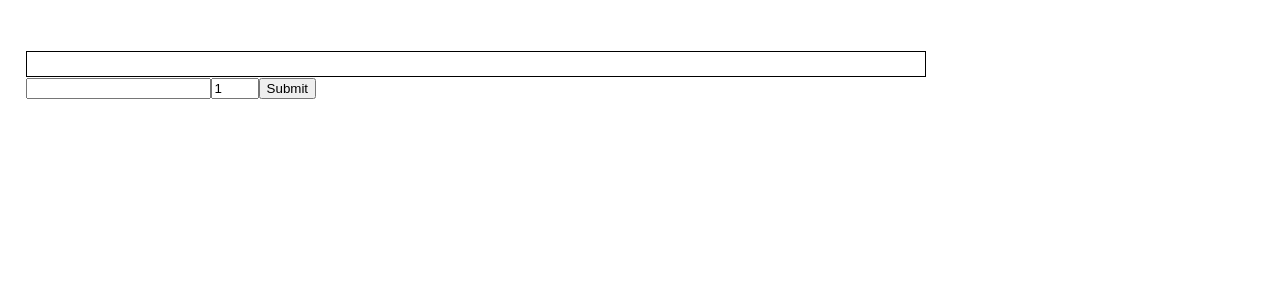
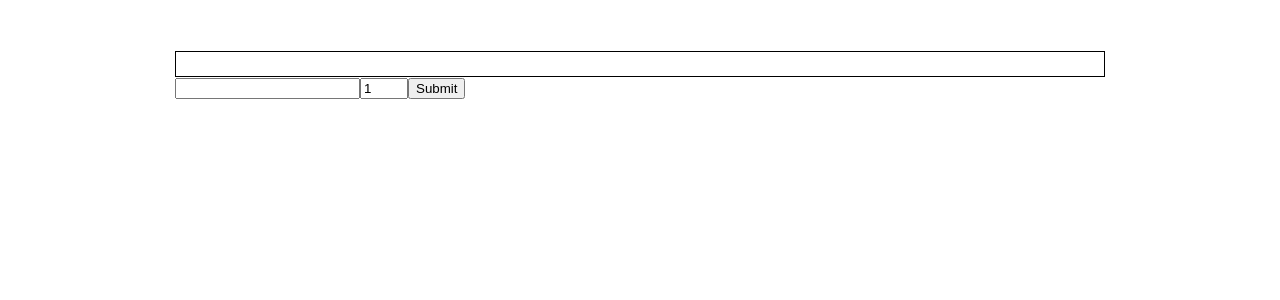
Before and after one commit to olozzalap/Word-Color-Schemes, a React (Create React App) app: page / in a window 1280 px wide. Shown: the top 300 px of the page. Built offline with nearby package versions, Linux system fonts and the light colour scheme.

Commit message:
Added .id for color state objects and improved styling

```diff
--- a/src/App.css
+++ b/src/App.css
@@ -1,15 +1,15 @@
 main {
-  max-width: 900px;
+  max-width: 930px;
   padding: 4% 2%;
+  margin:  0 auto;
 }
 .color-swatches {
   border: 1.5px solid black;
   padding: 12px;
-  text-align: left;
+  text-align: center;
 }
 .color-swatch {
   height:  350px;
-  width:  200px;
-  margin:  10px;
+  width:  25%;
   display: inline-block;
 }
--- a/src/App.js
+++ b/src/App.js
@@ -13,6 +13,7 @@ class App extends Component {
         //   r: 233,
         //   g: 21,
         //   b: 188
+        //   id: "#1-233,21,188"
         // }
       ],
       seedText: "",
@@ -42,8 +43,8 @@ class App extends Component {
         // console.log(seed);
       }
       randSeeds.push(seed);
-      // console.log(randSeeds);
     }
+    console.log(randSeeds);
 
     let newColors = [];
     for (let i = 0; i < this.state.numColors; i++) {
@@ -52,6 +53,7 @@ class App extends Component {
       color.r = randSeeds[randSeedIndex] % this.state.colorFactorMaxValue;
       color.g = randSeeds[randSeedIndex + 1] % this.state.colorFactorMaxValue;
       color.b = randSeeds[randSeedIndex + 2] % this.state.colorFactorMaxValue;
+      color.id = "#" + (i + 1) + "-" + color.r + "," + color.g + "," + color.b;
       newColors.push(color);
     }
     this.setState({colors: newColors});
@@ -69,7 +71,7 @@ class App extends Component {
           {this.state.colors.map((color, i) => {
             return <article className="color-swatch"
                             style={this.buildBackgroundColorStyle(color)}
-                            key={i + color.r + color.g + color.b}>
+                            key={color.id}>
                    </article>
           })}
         </div>
```
